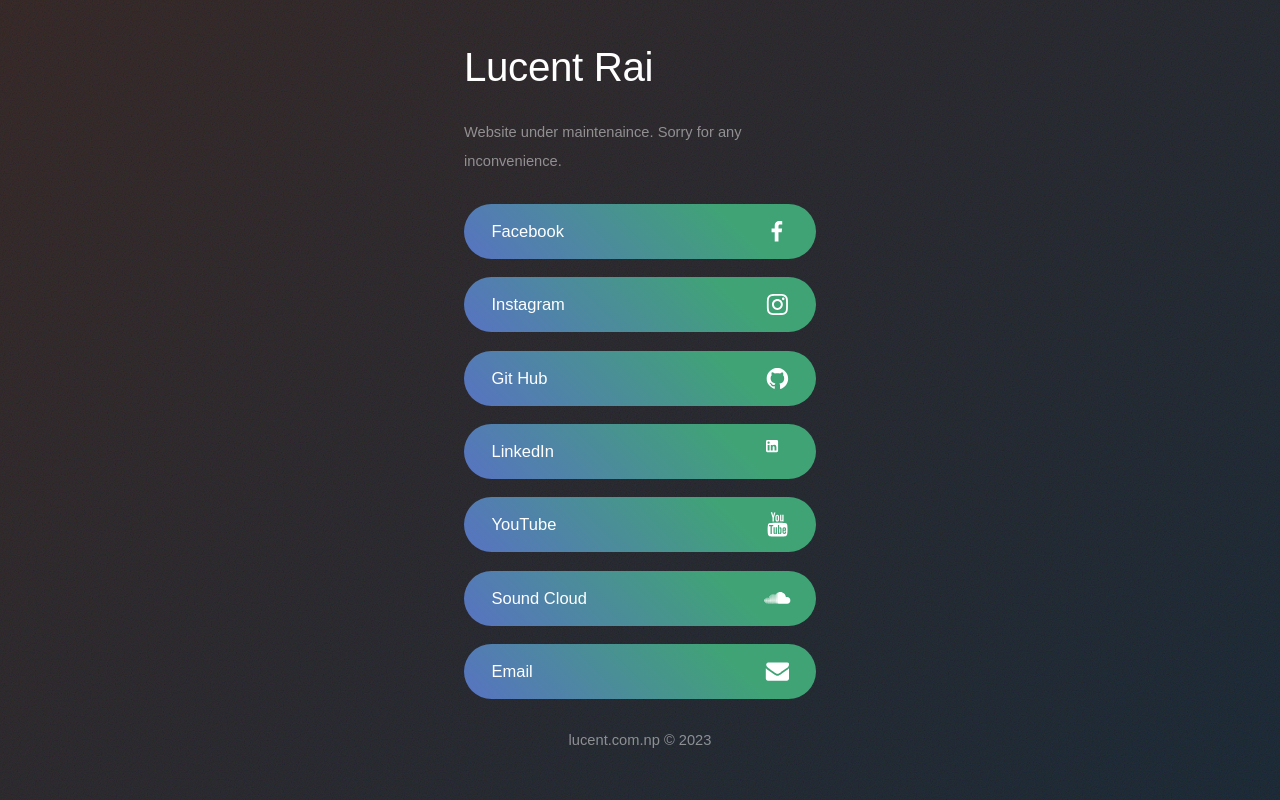
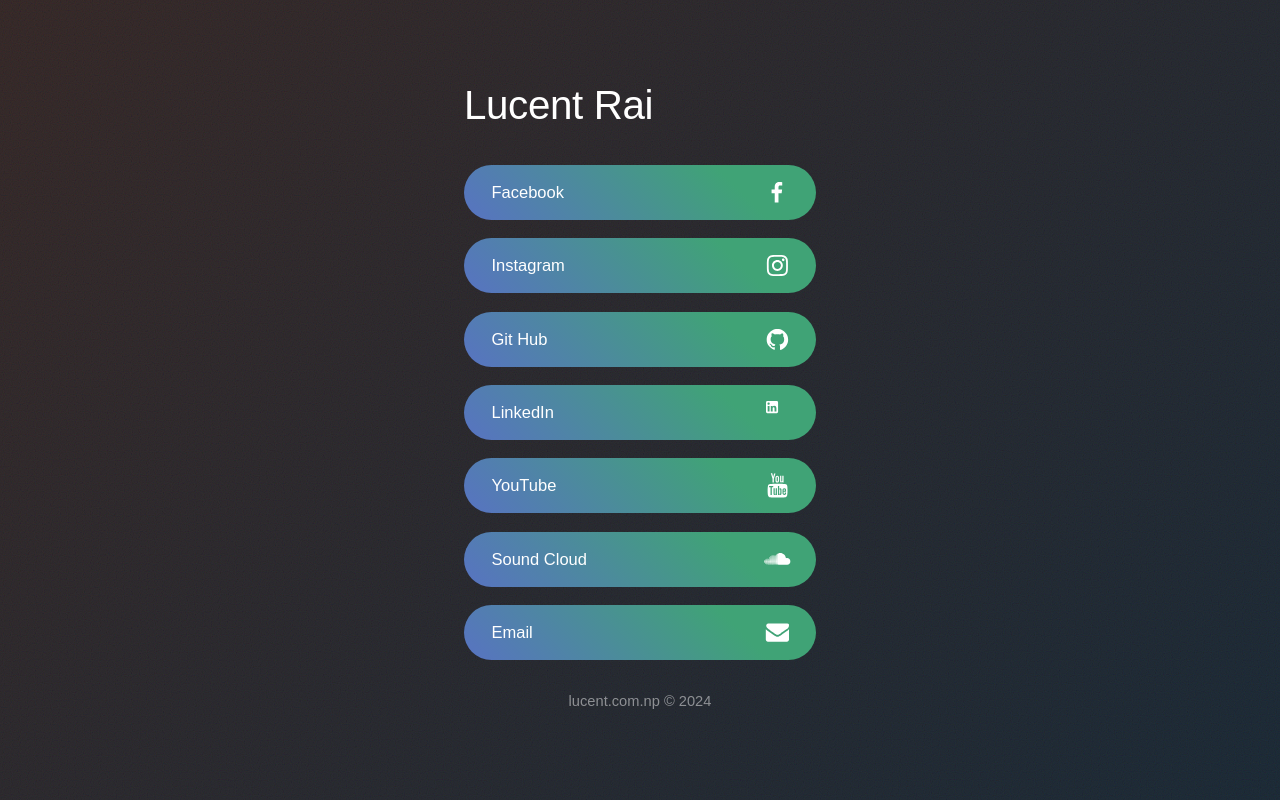
Before and after one commit to LucentRai/lucentrai.github.io, a website: page index.html in a window 1280 px wide. Drawn offline with Linux system fonts and the light colour scheme.

Commit message:
installed webpack, minor mod

```diff
--- a/index.html
+++ b/index.html
@@ -53,7 +53,6 @@
 		<div id="main">
 			<div class="inner">
 				<h1 id="text04">Lucent Rai</h1>
-				<p id="text01">Website under maintenaince. Sorry for any inconvenience.</p>
 				<ul id="buttons03" class="buttons">
 					<li>
 						<a href="https://www.facebook.com/lucent.rae" class="button n01">
@@ -88,7 +87,7 @@
 						</a>
 					</li>
 					<li>
-						<a href="https://www.youtube.com/channel/UCdbHrj8O1b_nuSj4--csZXg" class="button n05">
+						<a href="https://www.youtube.com/@lucentrai" class="button n05">
 							<svg>
 								<use xlink:href="#icon-90d"></use>
 							</svg>
@@ -112,7 +111,7 @@
 						</a>
 					</li>
 				</ul>
-				<p id="text02">lucent.com.np &copy; 2023</p>
+				<p id="text02">lucent.com.np &copy; 2024</p>
 			</div>
 		</div>
 	</div>
--- a/package.json
+++ b/package.json
@@ -18,5 +18,9 @@
   "bugs": {
     "url": "https://github.com/LucentRai/lucentrai.github.io/issues"
   },
-  "homepage": "https://github.com/LucentRai/lucentrai.github.io#readme"
+  "homepage": "https://github.com/LucentRai/lucentrai.github.io#readme",
+  "dependencies": {
+    "webpack": "^5.91.0",
+    "webpack-cli": "^5.1.4"
+  }
 }
```
Also changed, not shown: 2 other files.
